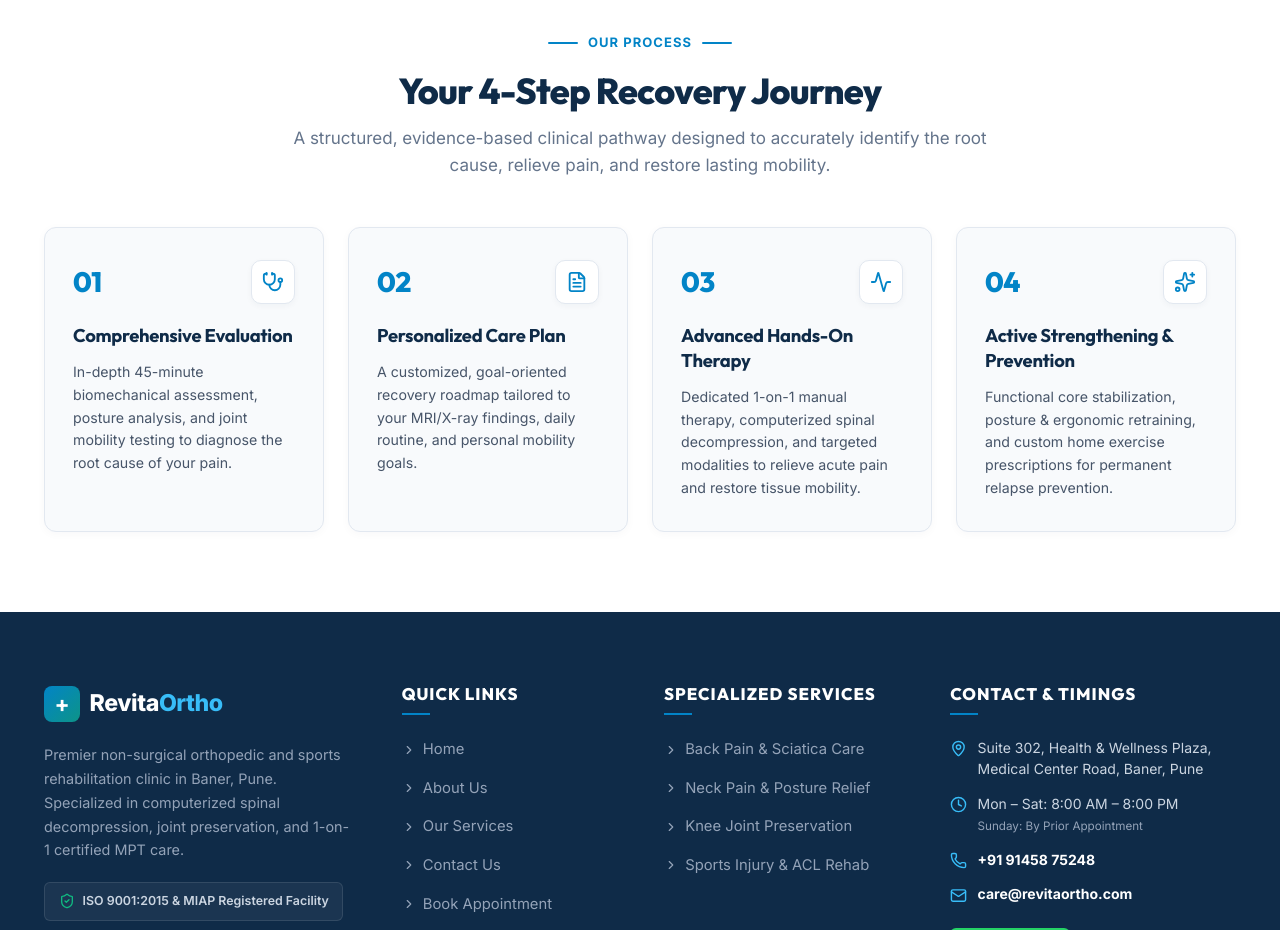
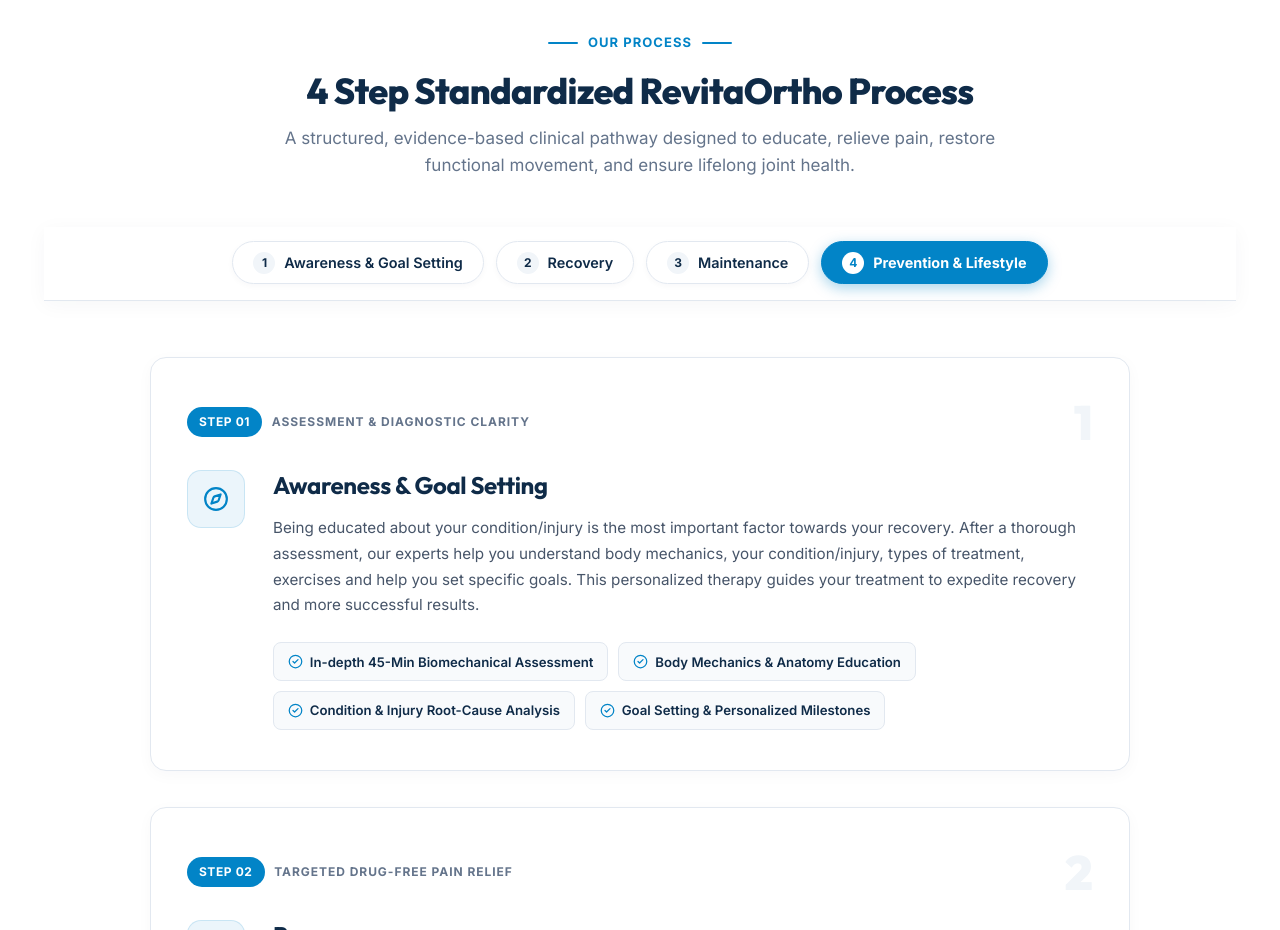
Before and after one commit to mayararothe28/physio-website, a React (Vite) app: page /about in a window 1280 px wide. Shown: the part 2020-2950 px from the top of the page. Built offline with nearby package versions, Linux system fonts and the light colour scheme.

Commit message:
Implement 4-Step Standardized RevitaOrtho Process with scrollspy sticky tabs

```diff
--- a/src/pages/AboutPage.css
+++ b/src/pages/AboutPage.css
@@ -212,87 +212,226 @@
   margin: 0;
 }
 
-/* ─── 4. OUR PROCESS (4 STEPS) ─── */
+/* ─── 4. OUR PROCESS (4 STEP STANDARDIZED WITH SCROLLSPY) ─── */
 .wor-process-section {
-  padding: 5rem 0;
+  padding: 5rem 0 6rem;
   background-color: #ffffff;
   border-top: 1px solid var(--wor-border, #e2e8f0);
+  position: relative;
 }
 
-.wor-process-grid {
-  display: grid;
-  grid-template-columns: repeat(4, 1fr);
-  gap: 1.5rem;
+/* Sticky Navigation Tabs */
+.wor-process-tabs-wrapper {
+  position: sticky;
+  top: 72px;
+  z-index: 40;
+  background: rgba(255, 255, 255, 0.95);
+  backdrop-filter: blur(12px);
+  -webkit-backdrop-filter: blur(12px);
+  padding: 0.85rem 0 1rem;
+  border-bottom: 1px solid var(--wor-border, #e2e8f0);
+  margin-bottom: 3.5rem;
+  box-shadow: 0 4px 20px rgba(15, 43, 72, 0.04);
 }
 
-.wor-process-card {
-  background-color: var(--wor-bg-light, #f8fafc);
-  border: 1px solid var(--wor-border, #e2e8f0);
-  border-radius: var(--wor-radius-md, 10px);
-  padding: 2rem 1.75rem;
-  box-shadow: 0 2px 10px rgba(15, 43, 72, 0.03);
-  transition: transform 0.25s ease, box-shadow 0.25s ease, border-color 0.25s ease, background-color 0.25s ease;
+.wor-process-tabs-sticky {
+  display: flex;
+  align-items: center;
+  justify-content: center;
+  gap: 0.75rem;
+  flex-wrap: wrap;
+}
+
+.wor-process-tab-btn {
+  background: #ffffff;
+  border: 1.5px solid var(--wor-border, #e2e8f0);
+  color: var(--wor-navy, #0f2b48);
+  font-size: 0.9rem;
+  font-weight: 600;
+  padding: 0.6rem 1.25rem;
+  border-radius: 9999px;
+  cursor: pointer;
+  transition: all 0.25s cubic-bezier(0.16, 1, 0.3, 1);
+  display: inline-flex;
+  align-items: center;
+  gap: 0.55rem;
+  box-shadow: 0 2px 6px rgba(15, 43, 72, 0.03);
+}
+
+.wor-process-tab-btn .wor-tab-num {
+  width: 22px;
+  height: 22px;
+  border-radius: 50%;
+  background: #f1f5f9;
+  color: var(--wor-navy, #0f2b48);
+  font-size: 0.75rem;
+  font-weight: 700;
+  display: inline-flex;
+  align-items: center;
+  justify-content: center;
+  transition: all 0.2s;
+}
+
+.wor-process-tab-btn:hover {
+  border-color: var(--wor-blue, #0284c7);
+  color: var(--wor-blue, #0284c7);
+  transform: translateY(-1px);
+}
+
+.wor-process-tab-btn.active {
+  background: var(--wor-blue, #0284c7);
+  border-color: var(--wor-blue, #0284c7);
+  color: #ffffff;
+  box-shadow: 0 4px 14px rgba(2, 132, 199, 0.35);
+  font-weight: 700;
+}
+
+.wor-process-tab-btn.active .wor-tab-num {
+  background: #ffffff;
+  color: var(--wor-blue, #0284c7);
+}
+
+/* Detailed Step Cards */
+.wor-process-steps-list {
   display: flex;
   flex-direction: column;
+  gap: 2.25rem;
+  max-width: 980px;
+  margin: 0 auto;
 }
 
-.wor-process-card:hover {
-  transform: translateY(-5px);
-  box-shadow: 0 10px 24px rgba(15, 43, 72, 0.08);
-  border-color: var(--wor-blue, #0284c7);
+.wor-process-detail-card {
   background-color: #ffffff;
+  border: 1.5px solid var(--wor-border, #e2e8f0);
+  border-radius: 16px;
+  padding: 2.5rem 2.25rem;
+  box-shadow: 0 4px 16px rgba(15, 43, 72, 0.03);
+  transition: all 0.3s cubic-bezier(0.16, 1, 0.3, 1);
+  position: relative;
+  scroll-margin-top: 160px;
 }
 
-.wor-process-top {
+.wor-process-detail-card.is-active {
+  border-color: var(--wor-blue, #0284c7);
+  box-shadow: 0 12px 32px rgba(2, 132, 199, 0.12);
+  transform: translateY(-2px);
+}
+
+.wor-process-card-top-row {
   display: flex;
   align-items: center;
   justify-content: space-between;
-  margin-bottom: 1.25rem;
+  margin-bottom: 1.5rem;
 }
 
-.wor-process-num {
-  font-family: 'Outfit', sans-serif;
-  font-size: 1.75rem;
-  font-weight: 800;
-  color: var(--wor-blue, #0284c7);
-  line-height: 1;
-  letter-spacing: -0.02em;
+.wor-process-pill-badge {
+  display: inline-flex;
+  align-items: center;
+  gap: 0.6rem;
+  flex-wrap: wrap;
 }
 
-.wor-process-icon {
-  width: 44px;
-  height: 44px;
-  border-radius: 10px;
-  background-color: #ffffff;
-  border: 1px solid var(--wor-border, #e2e8f0);
+.wor-process-step-num-pill {
+  background-color: var(--wor-blue, #0284c7);
+  color: #ffffff;
+  font-size: 0.75rem;
+  font-weight: 700;
+  text-transform: uppercase;
+  letter-spacing: 0.05em;
+  padding: 0.3rem 0.75rem;
+  border-radius: 9999px;
+}
+
+.wor-process-category-kicker {
+  font-size: 0.75rem;
+  font-weight: 700;
+  color: var(--wor-text-muted, #64748b);
+  letter-spacing: 0.08em;
+  text-transform: uppercase;
+}
+
+.wor-process-watermark {
+  font-family: 'Outfit', sans-serif;
+  font-size: 3rem;
+  font-weight: 900;
+  color: #f1f5f9;
+  line-height: 1;
+  user-select: none;
+  transition: color 0.3s ease;
+}
+
+.wor-process-detail-card.is-active .wor-process-watermark {
+  color: rgba(2, 132, 199, 0.14);
+}
+
+.wor-process-card-main {
+  display: flex;
+  align-items: flex-start;
+  gap: 1.75rem;
+}
+
+.wor-process-icon-box {
+  width: 58px;
+  height: 58px;
+  border-radius: 14px;
+  background-color: rgba(2, 132, 199, 0.08);
+  border: 1px solid rgba(2, 132, 199, 0.15);
   color: var(--wor-blue, #0284c7);
   display: flex;
   align-items: center;
   justify-content: center;
-  box-shadow: 0 2px 6px rgba(15, 43, 72, 0.04);
-  transition: all 0.25s ease;
+  flex-shrink: 0;
+  transition: all 0.3s ease;
 }
 
-.wor-process-card:hover .wor-process-icon {
+.wor-process-detail-card.is-active .wor-process-icon-box {
   background-color: var(--wor-blue, #0284c7);
   color: #ffffff;
-  border-color: var(--wor-blue, #0284c7);
+  box-shadow: 0 4px 14px rgba(2, 132, 199, 0.3);
 }
 
-.wor-process-card-title {
+.wor-process-content {
+  flex: 1;
+}
+
+.wor-process-step-heading {
   font-family: 'Outfit', sans-serif;
-  font-size: 1.15rem;
+  font-size: 1.5rem;
   font-weight: 700;
   color: var(--wor-navy, #0f2b48);
-  margin: 0 0 0.75rem 0;
-  line-height: 1.35;
+  margin: 0 0 0.85rem 0;
+  line-height: 1.3;
 }
 
-.wor-process-card-desc {
-  font-size: 0.885rem;
+.wor-process-step-paragraph {
+  font-size: 0.95rem;
   color: var(--wor-text-body, #334155);
-  line-height: 1.6;
-  margin: 0;
+  line-height: 1.7;
+  margin: 0 0 1.5rem 0;
+}
+
+.wor-process-highlights-chips {
+  display: flex;
+  flex-wrap: wrap;
+  gap: 0.65rem;
+}
+
+.wor-process-chip {
+  display: inline-flex;
+  align-items: center;
+  gap: 0.45rem;
+  background: var(--wor-bg-light, #f8fafc);
+  border: 1px solid var(--wor-border, #e2e8f0);
+  border-radius: 8px;
+  padding: 0.45rem 0.85rem;
+  font-size: 0.825rem;
+  font-weight: 600;
+  color: var(--wor-navy, #0f2b48);
+}
+
+.wor-chip-check {
+  color: var(--wor-blue, #0284c7);
+  flex-shrink: 0;
 }
 
 /* ─── RESPONSIVE BREAKPOINTS ─── */
@@ -314,9 +453,8 @@
     gap: 1.5rem;
   }
 
-  .wor-process-grid {
-    grid-template-columns: repeat(2, 1fr);
-    gap: 1.25rem;
+  .wor-process-detail-card {
+    padding: 2rem 1.75rem;
   }
 }
 
@@ -333,10 +471,34 @@
     grid-template-columns: 1fr;
     gap: 1rem;
   }
-}
 
-@media (max-width: 640px) {
-  .wor-process-grid {
-    grid-template-columns: 1fr;
+  .wor-process-tabs-wrapper {
+    top: 60px;
+    padding: 0.65rem 0;
+    margin-bottom: 2rem;
+  }
+
+  .wor-process-tab-btn {
+    font-size: 0.8rem;
+    padding: 0.5rem 0.95rem;
+  }
+
+  .wor-process-card-main {
+    flex-direction: column;
+    gap: 1.25rem;
+  }
+
+  .wor-process-icon-box {
+    width: 48px;
+    height: 48px;
+    border-radius: 10px;
+  }
+
+  .wor-process-step-heading {
+    font-size: 1.3rem;
+  }
+
+  .wor-process-step-paragraph {
+    font-size: 0.9rem;
   }
 }
--- a/src/pages/AboutPage.jsx
+++ b/src/pages/AboutPage.jsx
@@ -1,16 +1,116 @@
+import { useState, useEffect } from "react";
 import {
   ShieldCheck,
   Award,
   CheckCircle2,
   HeartPulse,
-  Stethoscope,
-  FileText,
+  Compass,
+  Zap,
   Activity,
-  Sparkles,
 } from "lucide-react";
 import "./AboutPage.css";
 
+const PROCESS_STEPS = [
+  {
+    id: "awareness-goal-setting",
+    num: "1",
+    numLabel: "Step 01",
+    title: "Awareness & Goal Setting",
+    shortTitle: "Awareness & Goal Setting",
+    icon: Compass,
+    tag: "ASSESSMENT & DIAGNOSTIC CLARITY",
+    desc: "Being educated about your condition/injury is the most important factor towards your recovery. After a thorough assessment, our experts help you understand body mechanics, your condition/injury, types of treatment, exercises and help you set specific goals. This personalized therapy guides your treatment to expedite recovery and more successful results.",
+    highlights: [
+      "In-depth 45-Min Biomechanical Assessment",
+      "Body Mechanics & Anatomy Education",
+      "Condition & Injury Root-Cause Analysis",
+      "Goal Setting & Personalized Milestones",
+    ],
+  },
+  {
+    id: "recovery",
+    num: "2",
+    numLabel: "Step 02",
+    title: "Recovery",
+    shortTitle: "Recovery",
+    icon: Zap,
+    tag: "TARGETED DRUG-FREE PAIN RELIEF",
+    desc: "We recognize that you are in pain and/or unable to move the way you want to. Experience relief with our experts through drug-free modern therapies like Mulligan, McKenzie, Kinesio-taping, Cupping, and more. Our physios can offer the best of methods to reduce pain, improve mobility and functionality.",
+    highlights: [
+      "Mulligan Joint Mobilization",
+      "McKenzie Spinal Protocol",
+      "Kinesio-Taping & Myofascial Release",
+      "Advanced Cupping & Decompression",
+    ],
+  },
+  {
+    id: "maintenance",
+    num: "3",
+    numLabel: "Step 03",
+    title: "Maintenance",
+    shortTitle: "Maintenance",
+    icon: Activity,
+    tag: "MOBILITY RESTORATION & FUNCTION",
+    desc: "Pain relief is just the start but the key is to get back to your previous level of function. We tailor exercises to restore mobility and full function, best suited to your lifestyle for long term results. Home based rehab programs also involve caregivers for enhanced support.",
+    highlights: [
+      "Progressive Functional Retraining",
+      "Restoration of Full Range of Motion",
+      "Lifestyle-Specific Exercise Customization",
+      "Home-Based Caregiver Integration",
+    ],
+  },
+  {
+    id: "prevention-lifestyle",
+    num: "4",
+    numLabel: "Step 04",
+    title: "Prevention & Lifestyle",
+    shortTitle: "Prevention & Lifestyle",
+    icon: ShieldCheck,
+    tag: "PERMANENT INDEPENDENCE & LONG-TERM CARE",
+    desc: "At RevitaOrtho, we believe that our true success lies in the fact that our client can maintain the physical recovery on his/her own even after the completion of therapy. Before leaving, we equip you with a home exercise plan with a clear list of “Dos and Don'ts” and suggestions to improve your lifestyle or the steps to maximize benefit after a specific surgery.",
+    highlights: [
+      "Clear “Dos & Don’ts” Lifestyle Guide",
+      "Independent Home Exercise Plan (HEP)",
+      "Ergonomic & Postural Preservation",
+      "Post-Surgical Long-Term Recovery Roadmap",
+    ],
+  },
+];
+
 export default function AboutPage() {
+  const [activeStep, setActiveStep] = useState(PROCESS_STEPS[0].id);
+
+  useEffect(() => {
+    const handleScroll = () => {
+      const scrollPosition = window.scrollY + 220;
+
+      for (let i = PROCESS_STEPS.length - 1; i >= 0; i--) {
+        const step = PROCESS_STEPS[i];
+        const el = document.getElementById(step.id);
+        if (el) {
+          const top = el.offsetTop;
+          if (scrollPosition >= top) {
+            setActiveStep(step.id);
+            break;
+          }
+        }
+      }
+    };
+
+    window.addEventListener("scroll", handleScroll, { passive: true });
+    handleScroll();
+    return () => window.removeEventListener("scroll", handleScroll);
+  }, []);
+
+  const scrollToStep = (id) => {
+    setActiveStep(id);
+    const element = document.getElementById(id);
+    if (element) {
+      const yOffset = -150;
+      const y = element.getBoundingClientRect().top + window.pageYOffset + yOffset;
+      window.scrollTo({ top: y, behavior: "smooth" });
+    }
+  };
   return (
     <main className="wor-about-page">
       {/* ─── 1. STANDARDIZED CLEAN SUBPAGE HERO ─── */}
@@ -154,8 +254,8 @@
         </div>
       </section>
 
-      {/* ─── 5. OUR PROCESS (4 STEPS) ─── */}
-      <section className="wor-process-section">
+      {/* ─── 5. OUR PROCESS (4 STEP STANDARDIZED PROCESS WITH SCROLLSPY) ─── */}
+      <section className="wor-process-section" id="revitaortho-process">
         <div className="wor-container">
           <div className="wor-section-header-center">
             <div className="wor-section-tag-line center-tag">
@@ -163,64 +263,74 @@
               <span className="wor-section-kicker">OUR PROCESS</span>
               <span className="wor-divider-line"></span>
             </div>
-            <h2 className="wor-section-title">Your 4-Step Recovery Journey</h2>
+            <h2 className="wor-section-title">4 Step Standardized RevitaOrtho Process</h2>
             <p className="wor-section-subtitle">
-              A structured, evidence-based clinical pathway designed to accurately identify the root cause, relieve pain, and restore lasting mobility.
+              A structured, evidence-based clinical pathway designed to educate, relieve pain, restore functional movement, and ensure lifelong joint health.
             </p>
           </div>
 
-          <div className="wor-process-grid">
-            <div className="wor-process-card">
-              <div className="wor-process-top">
-                <span className="wor-process-num">01</span>
-                <div className="wor-process-icon">
-                  <Stethoscope size={22} />
+          {/* Sticky Interactive Navigation Tabs (Updates on scroll down, click to jump) */}
+          <div className="wor-process-tabs-wrapper">
+            <div className="wor-process-tabs-sticky">
+              {PROCESS_STEPS.map((step) => {
+                const isActive = activeStep === step.id;
+                return (
+                  <button
+                    key={step.id}
+                    type="button"
+                    onClick={() => scrollToStep(step.id)}
+                    className={`wor-process-tab-btn ${isActive ? "active" : ""}`}
+                    aria-label={`Jump to ${step.title}`}
+                  >
+                    <span className="wor-tab-num">{step.num}</span>
+                    <span className="wor-tab-text">{step.shortTitle}</span>
+                  </button>
+                );
+              })}
             </div>
           </div>
-              <h3 className="wor-process-card-title">Comprehensive Evaluation</h3>
-              <p className="wor-process-card-desc">
-                In-depth 45-minute biomechanical assessment, posture analysis, and joint mobility testing to diagnose the root cause of your pain.
-              </p>
+
+          {/* Detailed Step Cards with Scroll Targets */}
+          <div className="wor-process-steps-list">
+            {PROCESS_STEPS.map((step) => {
+              const isActive = activeStep === step.id;
+              const IconComponent = step.icon;
+              return (
+                <div
+                  key={step.id}
+                  id={step.id}
+                  className={`wor-process-detail-card ${isActive ? "is-active" : ""}`}
+                >
+                  <div className="wor-process-card-top-row">
+                    <div className="wor-process-pill-badge">
+                      <span className="wor-process-step-num-pill">{step.numLabel}</span>
+                      <span className="wor-process-category-kicker">{step.tag}</span>
+                    </div>
+                    <span className="wor-process-watermark">{step.num}</span>
                   </div>
 
-            <div className="wor-process-card">
-              <div className="wor-process-top">
-                <span className="wor-process-num">02</span>
-                <div className="wor-process-icon">
-                  <FileText size={22} />
+                  <div className="wor-process-card-main">
+                    <div className="wor-process-icon-box">
+                      <IconComponent size={26} />
+                    </div>
+
+                    <div className="wor-process-content">
+                      <h3 className="wor-process-step-heading">{step.title}</h3>
+                      <p className="wor-process-step-paragraph">{step.desc}</p>
+
+                      <div className="wor-process-highlights-chips">
+                        {step.highlights.map((item, idx) => (
+                          <div key={idx} className="wor-process-chip">
+                            <CheckCircle2 size={15} className="wor-chip-check" />
+                            <span>{item}</span>
+                          </div>
+                        ))}
                       </div>
                     </div>
-              <h3 className="wor-process-card-title">Personalized Care Plan</h3>
-              <p className="wor-process-card-desc">
-                A customized, goal-oriented recovery roadmap tailored to your MRI/X-ray findings, daily routine, and personal mobility goals.
-              </p>
-            </div>
-
-            <div className="wor-process-card">
-              <div className="wor-process-top">
-                <span className="wor-process-num">03</span>
-                <div className="wor-process-icon">
-                  <Activity size={22} />
                   </div>
                 </div>
-              <h3 className="wor-process-card-title">Advanced Hands-On Therapy</h3>
-              <p className="wor-process-card-desc">
-                Dedicated 1-on-1 manual therapy, computerized spinal decompression, and targeted modalities to relieve acute pain and restore tissue mobility.
-              </p>
-            </div>
-
-            <div className="wor-process-card">
-              <div className="wor-process-top">
-                <span className="wor-process-num">04</span>
-                <div className="wor-process-icon">
-                  <Sparkles size={22} />
-                </div>
-              </div>
-              <h3 className="wor-process-card-title">Active Strengthening & Prevention</h3>
-              <p className="wor-process-card-desc">
-                Functional core stabilization, posture & ergonomic retraining, and custom home exercise prescriptions for permanent relapse prevention.
-              </p>
-            </div>
+              );
+            })}
           </div>
         </div>
       </section>
```
Lines whose indentation alone changed are shown as unchanged.
